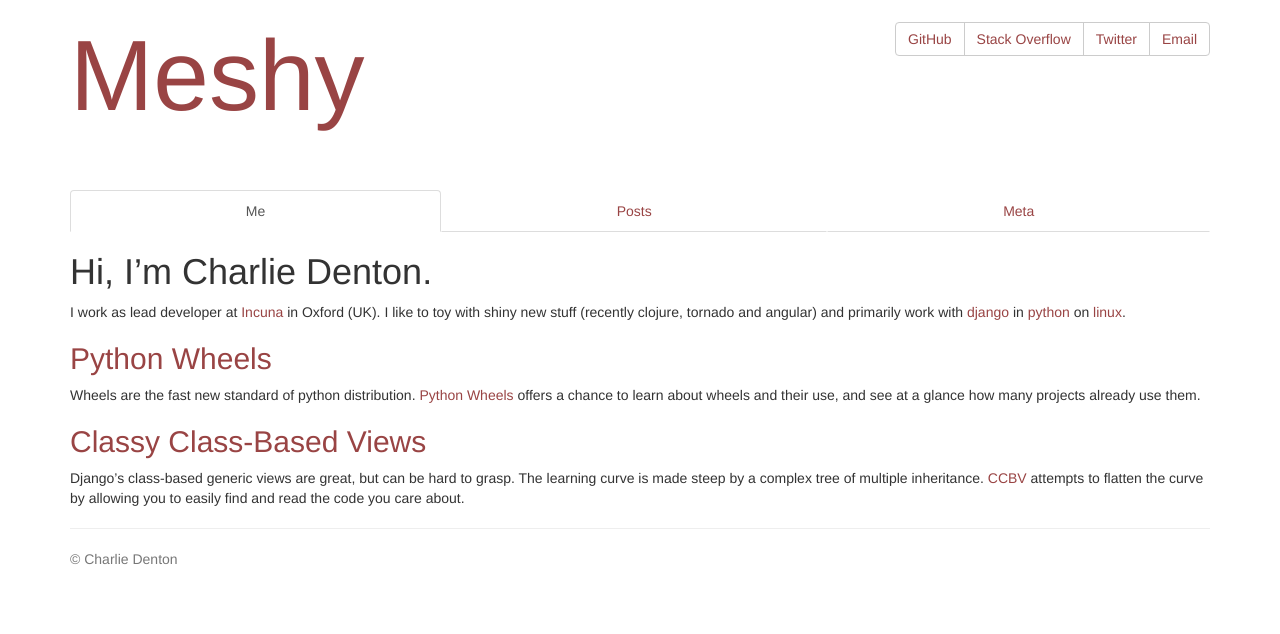
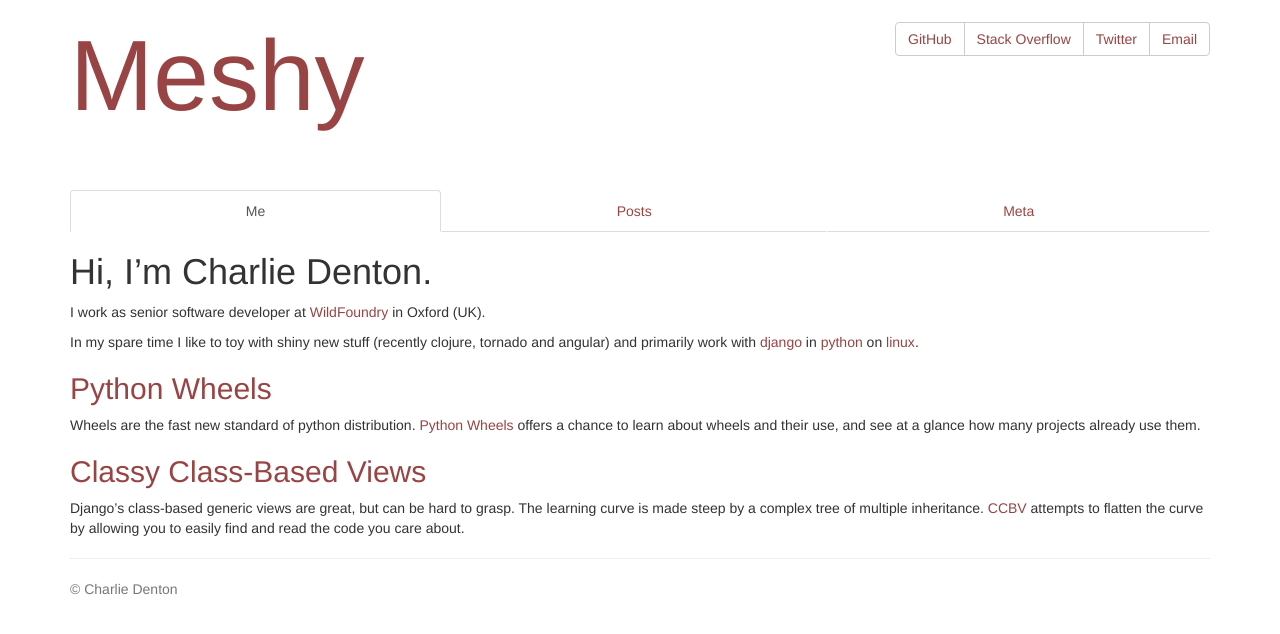
Before and after one commit to meshy/meshy.github.com, a Jekyll site: the page built from index.markdown, in a window 1280 px wide. Shown: the top 634 px of the page. Built offline with Jekyll 4.4.1, drawn with Linux system fonts in a browser that asks for light colours; nearby versions of some CDN libraries; some web fonts are replaced; Markdown is read by kramdown in place of the engine named in the settings.

Commit message:
New job!

```diff
--- a/index.markdown
+++ b/index.markdown
@@ -6,8 +6,9 @@ title: Charlie Denton
 
 # Hi, I'm Charlie Denton.
 
-I work as lead developer at [Incuna](http://incuna.com) in Oxford (UK).
-I like to toy with shiny new stuff (recently clojure, tornado and angular)
+I work as senior software developer at [WildFoundry](http://wildfoundry.com/) in Oxford (UK).
+
+In my spare time I like to toy with shiny new stuff (recently clojure, tornado and angular)
 and primarily work with [django](http://djangoproject.com) in
 [python](http://www.python.org/) on [linux](http://manjaro.org).
 
```
